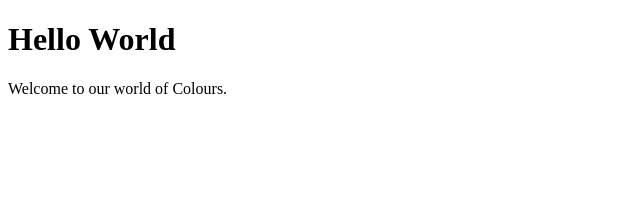
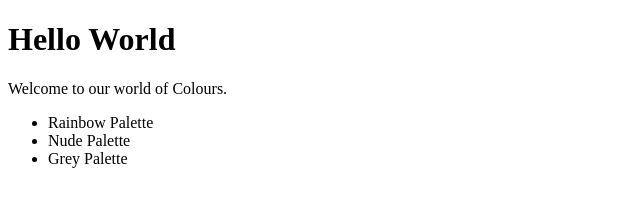
Before and after one commit to AshwathyMV/gitclass, a plain HTML site: page index.html in a window 1280 px wide. Shown: the whole page, without its empty margins (0-640 px from the left). Drawn offline with Linux system fonts and the light colour scheme.

Commit message:
modify activity

```diff
--- a/index.html
+++ b/index.html
@@ -10,6 +10,11 @@
     <div>
         <h1>Hello World</h1>
         <p>Welcome to our world of Colours.</p>
+        <ul>
+            <li>Rainbow Palette</li>
+            <li>Nude Palette</li>
+            <li>Grey Palette</li>
+        </ul>
     </div>
 </body>
 </html>
```
